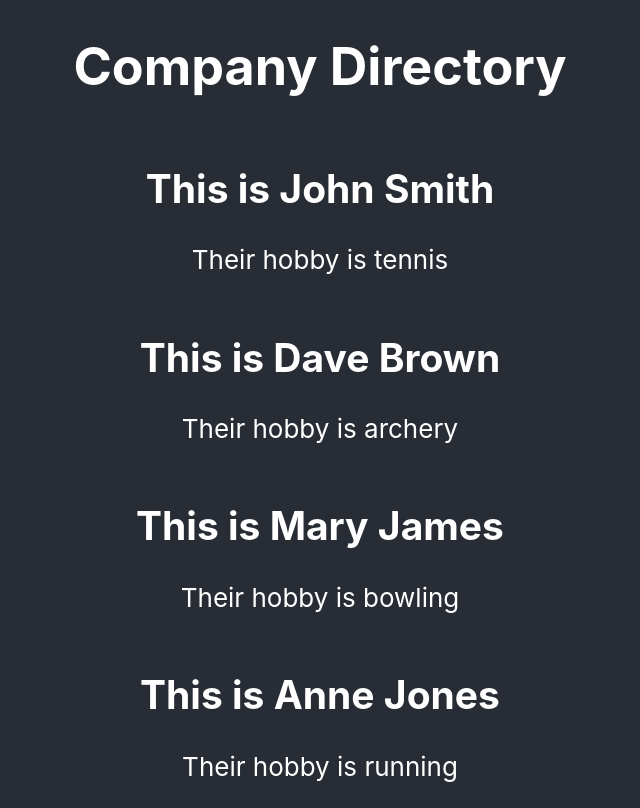
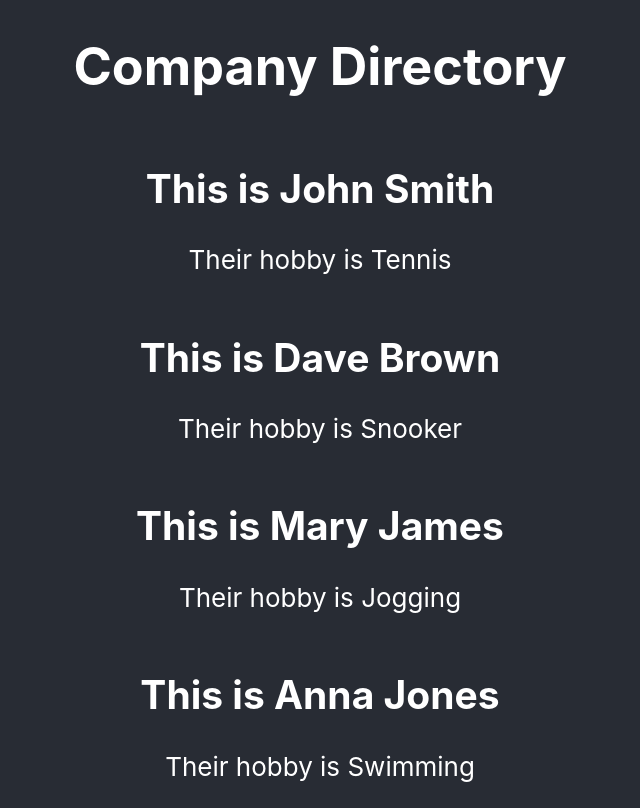
Before and after one commit to bas-man-dev/project3, a React (Create React App) app: page / in a window 1280 px wide. Shown: the whole page, without its empty margins (320-960 px from the left). Built offline with nearby package versions, Linux system fonts and the light colour scheme.

Commit message:
using an object for the data pt 1

```diff
--- a/src/App.js
+++ b/src/App.js
@@ -3,15 +3,45 @@ import './App.css';
 import Employee from './Employee';
 
 
+
+
 function App() {
+  const employeeInfo = [
+    {
+      firstName: "John",
+      lastName:"Smith",
+      hobby: "Tennis",
+      id: 1
+    },
+    {
+      firstName: "Dave",
+      lastName:"Brown",
+      hobby: "Snooker",
+      id: 2
+    },
+    {
+      firstName: "Mary",
+      lastName:"James",
+      hobby: "Jogging",
+      id: 3
+    },
+    {
+      firstName: "Anna",
+      lastName:"Jones",
+      hobby: "Swimming",
+      id: 4
+    }
+  ]
   return (
     <div className="App">
       <header className="App-header">
       <h1>Company Directory</h1>
-      <Employee firstName="John" lastName="Smith" hobby="tennis" />
-      <Employee firstName="Dave" lastName="Brown"  hobby="archery" />
-      <Employee firstName="Mary" lastName="James"  hobby="bowling" />
-      <Employee firstName="Anne" lastName="Jones"  hobby="running" />
+      {employeeInfo.map(employee => {
+        const { firstName, lastName, hobby, id } = employee;
+        return (
+          <Employee key={id} firstName={firstName} lastName={lastName} hobby={hobby} />
+        )
+      })}
       </header>
     </div>
   );
```
